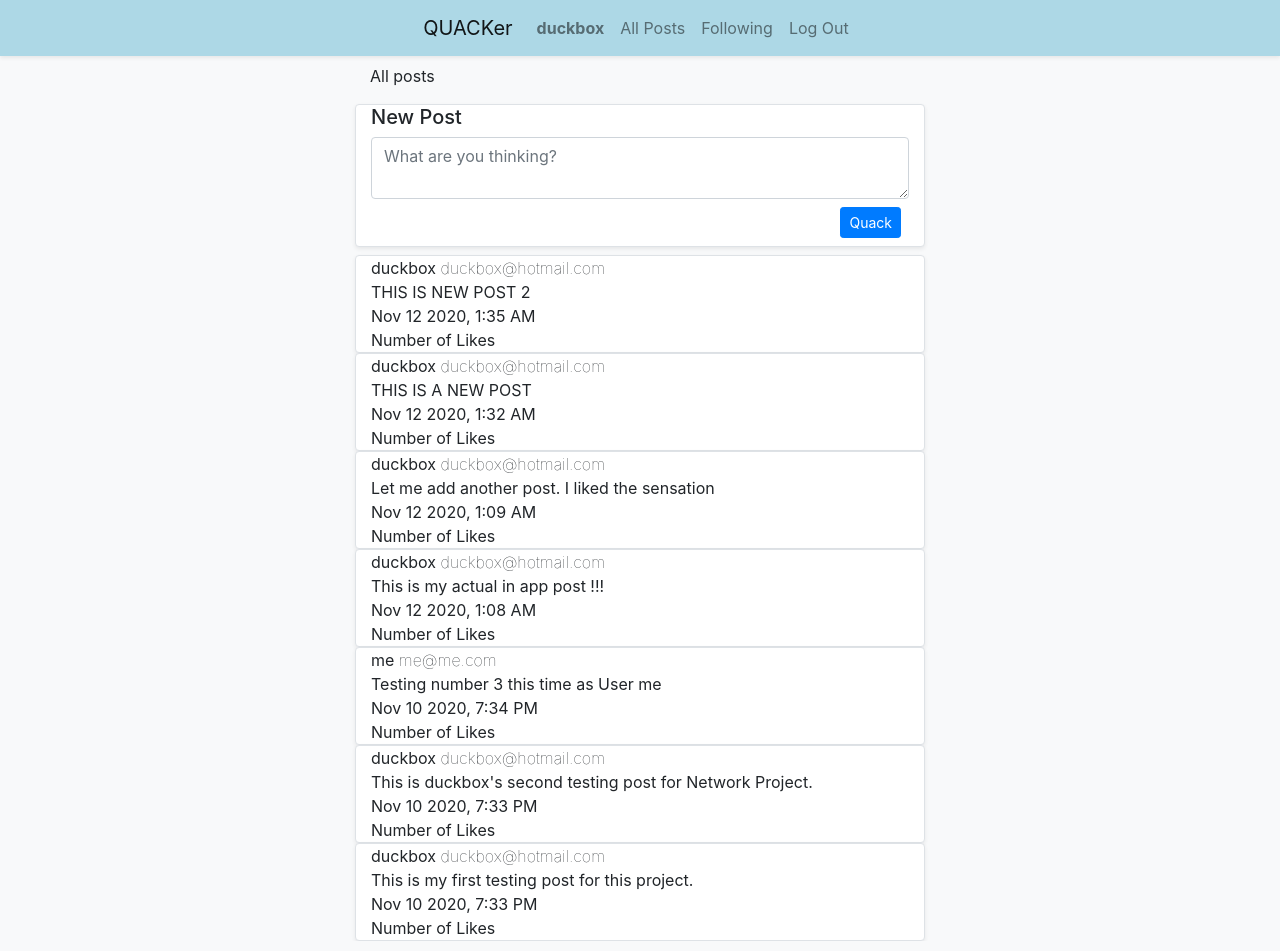
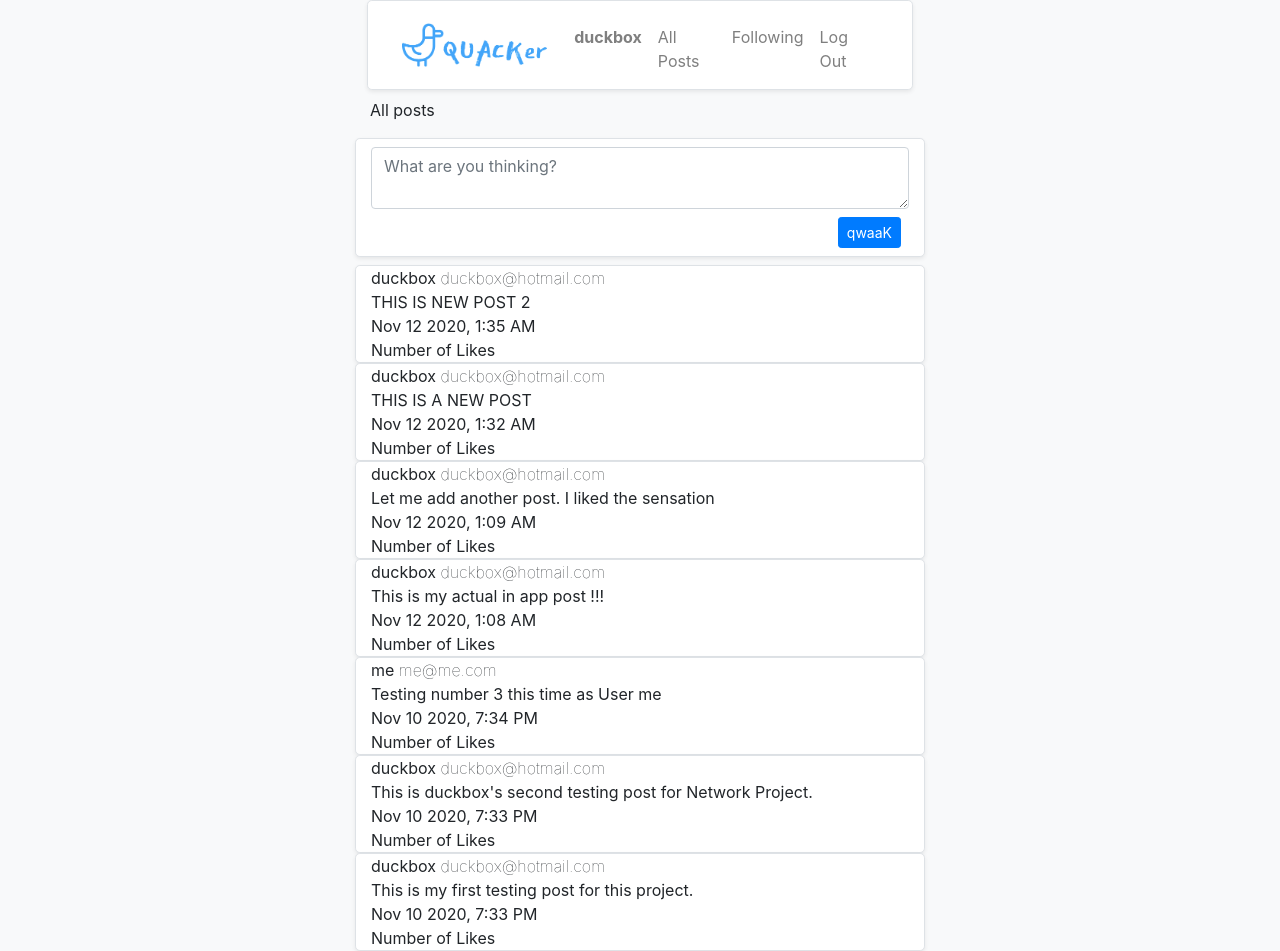
Before and after one commit to duckbox72/quacker, a Django app: page / in a window 1280 px wide. Run offline with Django 3.2, Linux system fonts and the light colour scheme; a user stored in the database is signed in; data comes from the database, SQL or seed files in the repository; both versions use the stored data as it was after the commit; some libraries are stand-ins or nearby versions.

Commit message:
view.add_post  add_post.js create posts route add logo navbar redesign

```diff
--- a/network/models.py
+++ b/network/models.py
@@ -1,6 +1,6 @@
+from django.db import models
 from django.contrib.auth.models import AbstractUser
-from django.db import models
-
+#from django.utils import timezone
 
 class User(AbstractUser):
     pass
@@ -10,6 +10,7 @@ class Post(models.Model):
     user = models.ForeignKey("User", on_delete=models.CASCADE, related_name="posts_posted")
     text = models.CharField(max_length=256)
     created = models.DateTimeField(auto_now_add=True)
+    #created = models.DateTimeField(default=timezone.now)
 
     #def __str__(self):
     #    return f"ID: {self.id} | USER_ID: {self.poster} | TEXT: {self.text} | CREATED: {self.created}"
--- a/network/static/network/add_post.js
+++ b/network/static/network/add_post.js
@@ -0,0 +1,29 @@
+document.addEventListener('DOMContentLoaded', function() {
+
+    const form = document.querySelector("#post-form");
+
+    form.addEventListener('submit', (event) => {
+        let text = document.querySelector("#post-form-text");
+        console.log(`Text: ${text.value}`);
+        console.log('YOU CLICKED THE BUTTON');
+
+        // POST requert to add a post
+        fetch('/posts', {
+            method: 'POST',
+            body: JSON.stringify({
+                text: text.value,
+            })
+        })
+        .then(response => response.json())
+        .then(result => {
+            if (result.error) {
+                alert(result.error);
+            }
+            if (result.message) {
+                console.log(result.message);
+            }
+        })
+        return false;
+    })
+
+});
--- a/network/static/network/index.js
+++ b/network/static/network/index.js
@@ -39,7 +39,7 @@ function load_feed(feed) {
             const element = document.createElement('div');
             element.className = `row justify-content-center`
             element.innerHTML =
-                `<div class="col-lg-6 border rounded shadow-sm bg-white">
+                `<div class="col-lg-6 border rounded-lg shadow-sm bg-white">
                 <div class="row">
                     <div class="col">
                         ${post.username} <span class="font-weight-lighter text-right">${post.user_email }</span>
--- a/network/templates/network/index.html
+++ b/network/templates/network/index.html
@@ -13,21 +13,21 @@
     </div>
     <!-------  New post form  ------->
     <div class="row justify-content-center mb-2">
-        <div class="col-lg-6 border rounded shadow-sm bg-white">
+        <div class="col-lg-6 border rounded-lg shadow-sm bg-white">
             <form id="post-form">
                 <div class="row">
                     <div class="col">
-                        <h5>New Post</h5>
+                        <!-- <p>New Post</p> -->
                     </div>
                 </div>
-                <div class="row">
+                <div class="row mt-2">
                     <div class="col">
                         <textarea id="post-form-text" class="form-control" type="text" placeholder="What are you thinking?" required></textarea>
                     </div>
                 </div>
                 <div class="row">
                     <div class="col text-right">
-                        <input id="post-form-submit" class="btn btn-primary btn-sm m-2" value="Quack" type="submit">
+                        <input id="post-form-submit" class="btn btn-primary pill btn-sm m-2" value="qwaaK" type="submit">
                     </div>
                 </div>
             </form>
--- a/network/templates/network/layout.html
+++ b/network/templates/network/layout.html
@@ -12,13 +12,14 @@
         {% block script %}
         {% endblock %}
     </head>
-    <body  class="bg-light">
+    <body class="bg-light">
 
-        <nav class="navbar navbar-expand-md navbar-light shadow-sm justify-content-center" style="background-color: lightblue;">
-
-            <a class="navbar-brand" href="#">QUACKer</a>
+        <div class="row justify-content-center sticky-top">
+            <div class="col-lg-5 border rounded-lg shadow-sm bg-white">
+                <nav class="navbar navbar-expand-lg navbar-light justify-content-center">
+                    <a class="navbar-brand" href="#"><img src="{% static 'network/quacker-logo.png' %}" alt="ImgLogo" height="50px"></a>
                     <div>
-            <ul class="navbar-nav mrr-auto">
+                        <ul class="navbar-nav mr-auto pt-2">
                             {% if user.is_authenticated %}
                                 <li class="nav-item">
                                     <a class="nav-link" href="#"><strong>{{ user.username }}</strong></a>
@@ -43,9 +44,12 @@
                                 </li>
                             {% endif %}
                         </ul>
-
                     </div>
                 </nav>
+            </div>
+        </div>
+
+
 
         <div class="body">
             <div class="container">
--- a/network/views.py
+++ b/network/views.py
@@ -1,3 +1,4 @@
+import json
 from django.contrib.auth import authenticate, login, logout
 from django.contrib.auth.decorators import login_required
 from django.db import IntegrityError
@@ -29,9 +30,16 @@ def add_post(request):
 
     user = request.user
     data = json.loads(request.body)
+    print(user.id)
+    print(user)
+    print(data.get("text", ""))
 
-    print(data)
-    print(user)
+
+    post = Post(
+        user=user,
+        text=data.get("text", "")
+    )
+    post.save()
 
     return JsonResponse({"message": "Posted successfully."}, status=201)
 
```
Also changed, not shown: db.sqlite3, network/static/network/quacker-logo.png (added). Lines whose indentation alone changed are shown as unchanged.
